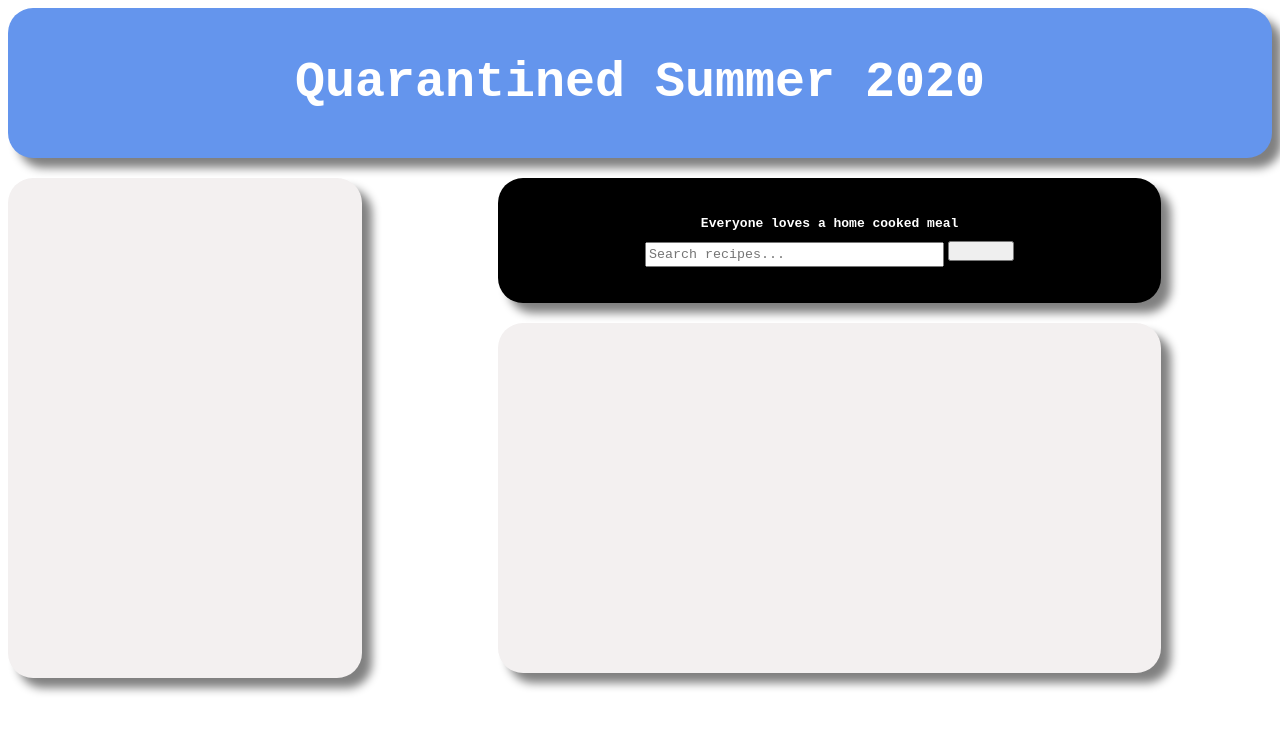
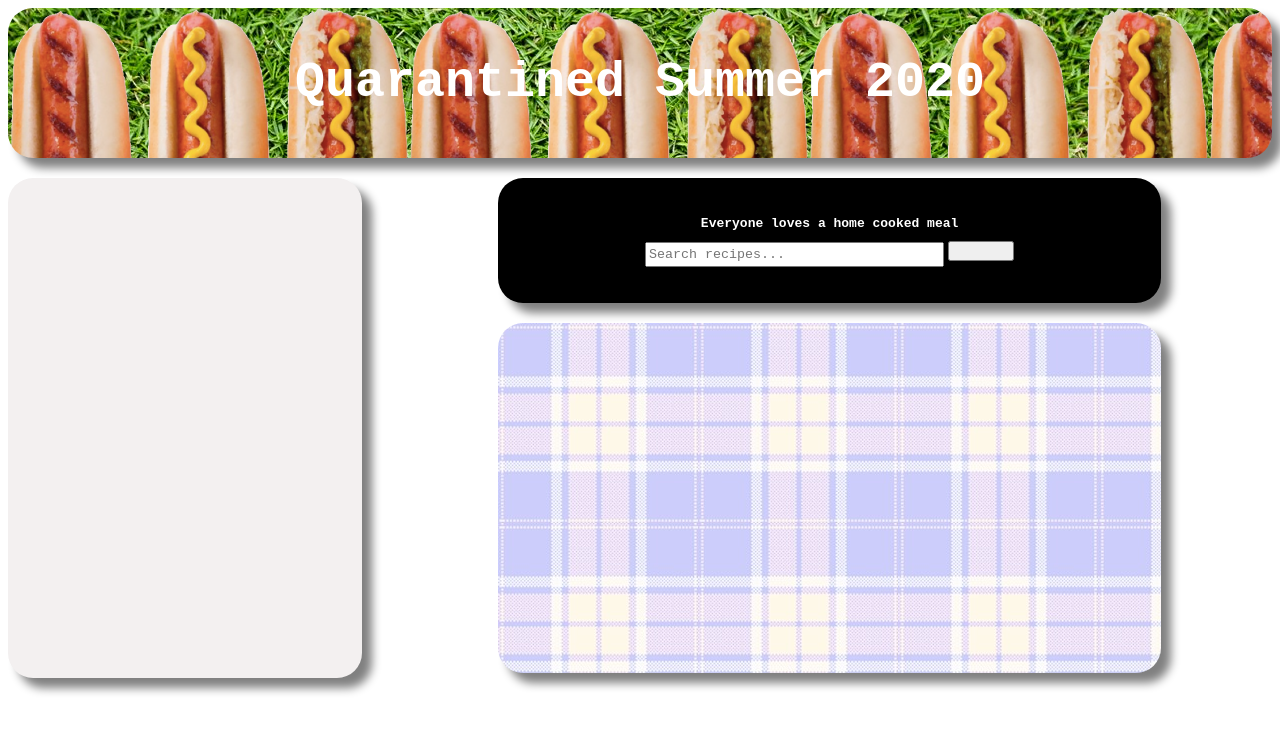
Before and after one commit to acerjak/hotdogrepo, a website: page public/index.html in a window 1280 px wide. Drawn offline with Linux system fonts and the light colour scheme; the site is published under a folder, as on GitHub Pages, so addresses that start at the root find nothing; some icons are missing.

Commit message:
update due to folder changes

```diff
--- a/public/assets/css/style.css
+++ b/public/assets/css/style.css
@@ -11,7 +11,7 @@
     background-color: cornflowerblue;
     box-shadow: 10px 10px 10px grey;
     border-radius: 25px;
-    background-image: url("/assets/img/hotdog.png"), url("/assets/img/grass.jpg");
+    background-image: url("../img/hotdog.png"), url("../img/grass.jpg");
     -webkit-border-radius: 25px;
     -moz-border-radius: 25px;
     -ms-border-radius: 25px;
@@ -108,7 +108,7 @@
     margin: auto;
     overflow: auto;
     border-radius: 25px;
-    background-image: url("/assets/img/plaid.jpg");
+    background-image: url("../img/plaid.jpg");
     background-color: rgb(243, 240, 240);
     box-shadow: 10px 10px 10px grey;
     width: 75%;
@@ -128,7 +128,7 @@
     margin-right: 50%;
     border-radius: 1%;
     border: 3px solid rgb(160, 159, 159);
-    background-image: url("/assets/img/linen.jpg");
+    background-image: url("../img/linen.jpg");
     box-shadow: 15px 15px 15px grey;
     text-align: center;
     width: 500px;
```
